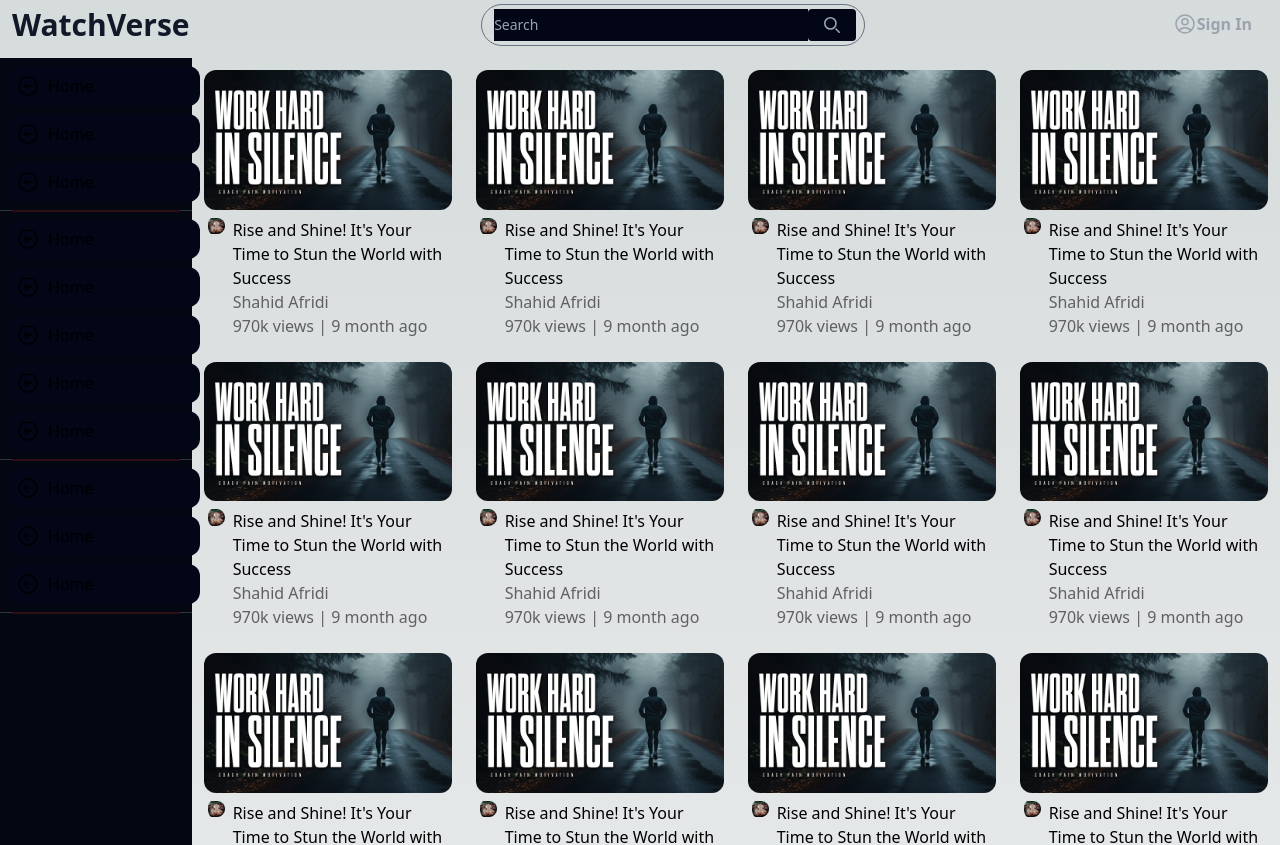
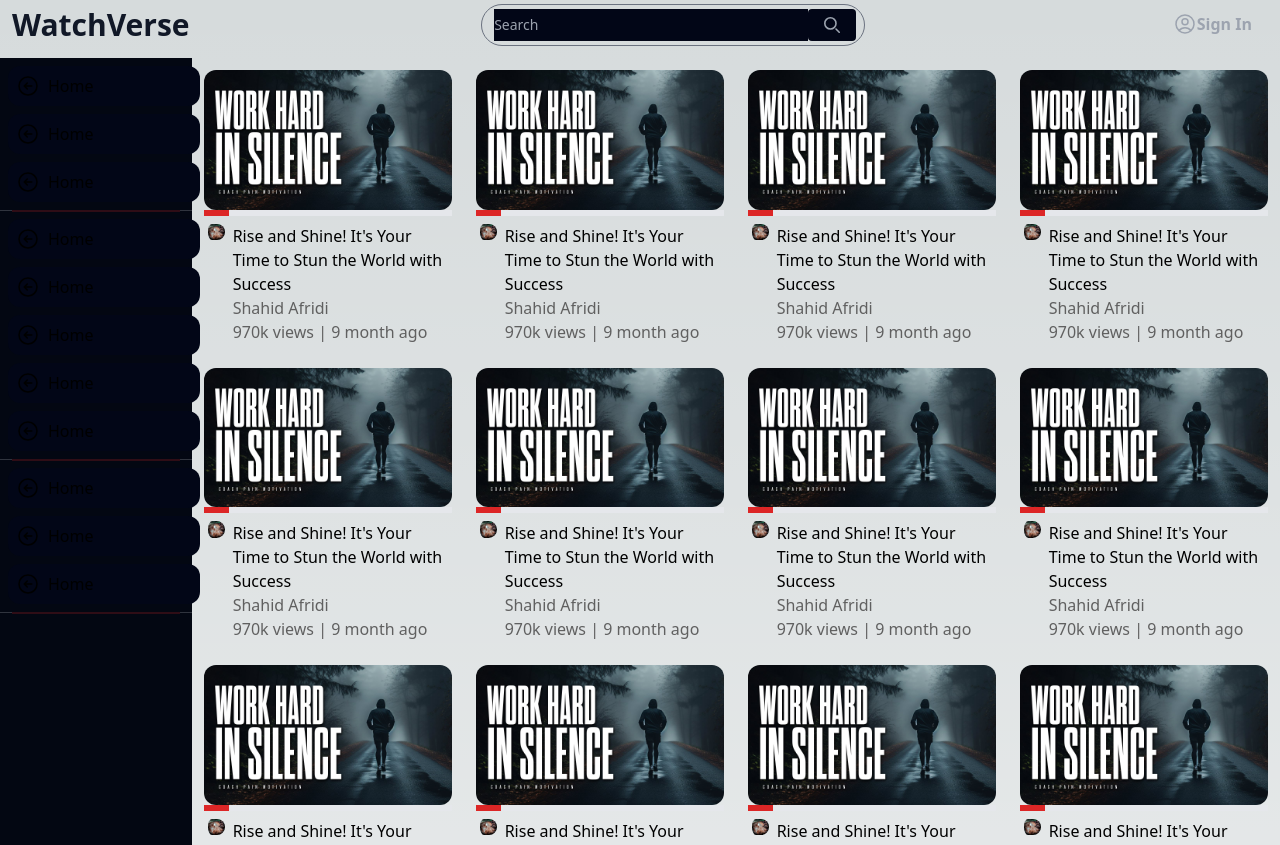
Before and after one commit to Aapush01/WatchVerse, a Next.js app in the folder watch-verse/: page / in a window 1280 px wide. Shown: the top 845 px of the page. Built offline with nearby package versions, Linux system fonts and the light colour scheme.

Commit message:
Line code for video cards

```diff
--- /dev/null
+++ b/watch-verse/src/components/Line.tsx
@@ -0,0 +1,6 @@
+
+export const Line = ({progress}: {progress: number;}) => {
+    return <div className="w-full bg-gray-200 h-1.5 dark:bg-gray-700">
+    <div className="bg-red-600 h-1.5 dark:bg-red-500" style={{width: progress + "%"}}></div>
+  </div>
+}
--- a/watch-verse/src/components/VideoCard.tsx
+++ b/watch-verse/src/components/VideoCard.tsx
@@ -1,7 +1,9 @@
+import { Line } from "./Line"
 
 export function VideoCrad(props: any) {
     return <div className="p-3 cursor-pointer">
         <img className="rounded-xl" src={props.thumbnailImg} alt="thumbnail img" />
+        <Line progress={10} />
         <div className="grid grid-cols-12 pt-2 ">
             <div className="col-span-1">
                 <img className="rounded-full w-15 h-15 pl-1" src={props.AuthorImg} alt="author img" />
```
